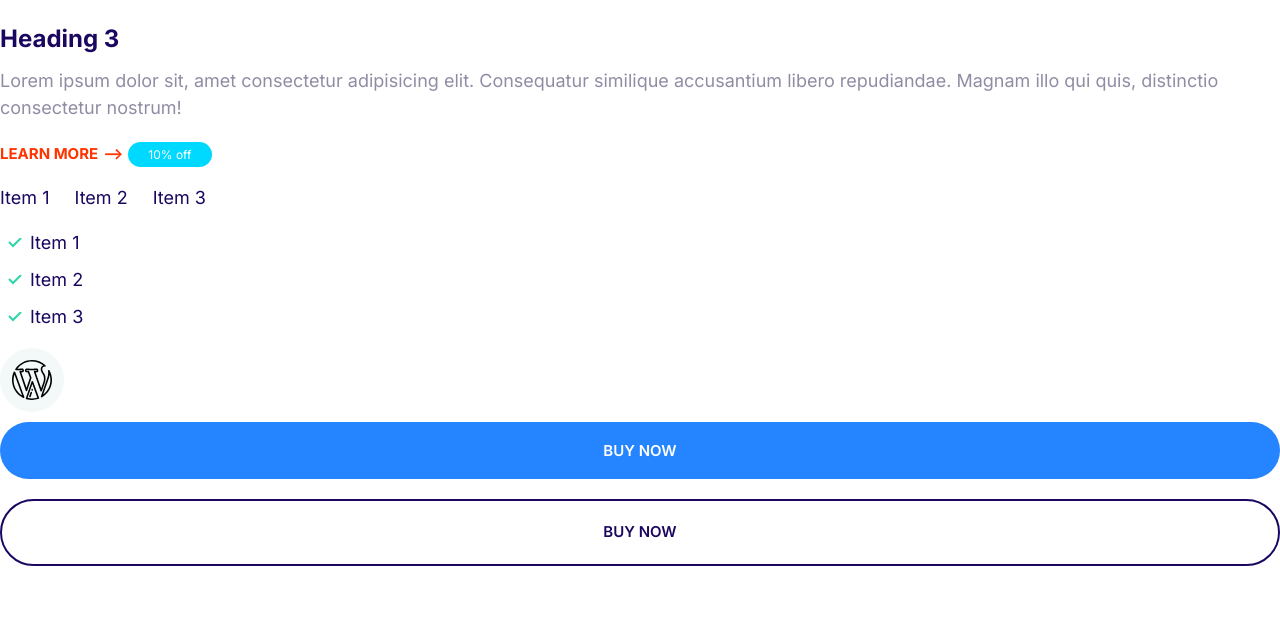
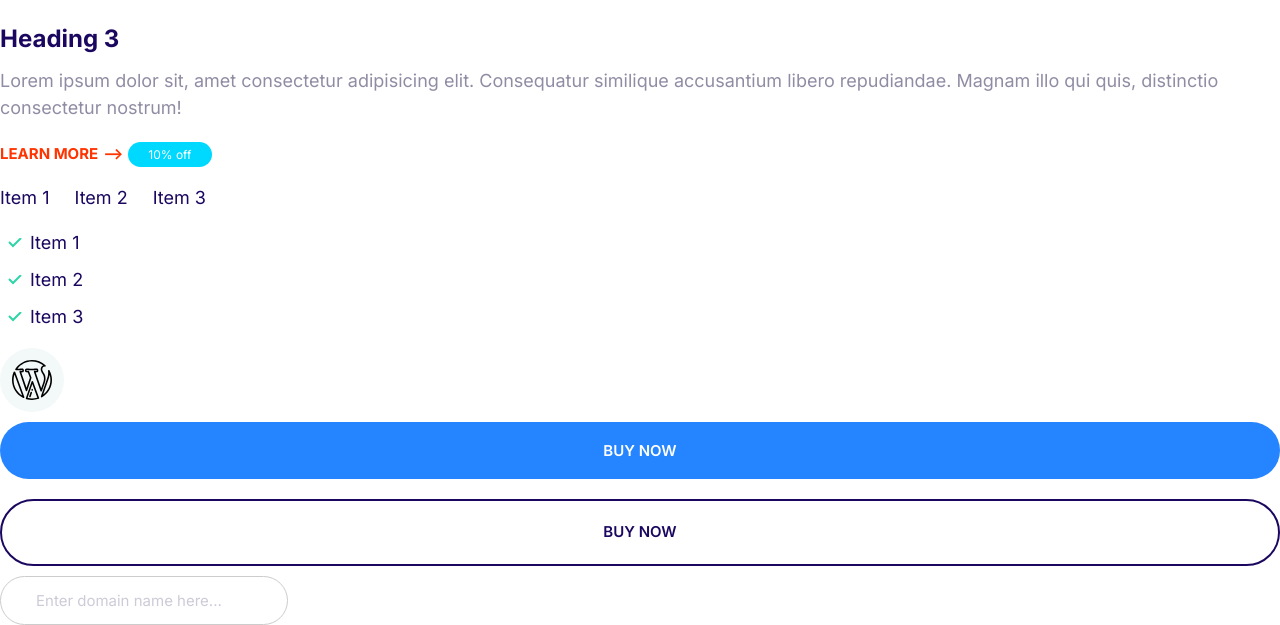
Before and after one commit to Harshanani007/Harshfy, a plain HTML site: page index.html in a window 1280 px wide. Shown: the part 270-895 px from the top of the page. Before the commit the page ends 846 px from the top, so only its background shows below. Drawn offline with Linux system fonts and the light colour scheme.

Commit message:
Styled the inputs.

```diff
--- a/css/styles.css
+++ b/css/styles.css
@@ -250,3 +250,24 @@ and here using inline block coz when we keep the icon next to the line we dont w
     font-size: 1.5rem;
   }
 }
+
+/*inputs*/
+/*inputs*/
+.input {
+  padding: 1.5rem 3.5rem;
+  border: 1px solid #ccc;
+  border-radius: 30px;
+  outline: 0;
+  color: var(--color-headings);
+  font-size: 2rem;
+}
+
+::placeholder {
+  color: #cdcbd7; /*the placeholder color is dark and the larger than our design so we use pseudo element*/
+}
+
+@media screen and (min-width: 1024px) {
+  .input {
+    font-size: 1.5rem;
+  }
+}
--- a/index.html
+++ b/index.html
@@ -55,5 +55,7 @@
     two types of buttons in color and two types in size filling the entire container called block buttons-->
     <button class="btn btn--primary btn--block">buy now</button>
     <a href="#" class="btn btn--outline btn--block">buy now</a>
+    <!--inputs-->
+    <input type="text" class="input" placeholder="Enter domain name here..." />
   </body>
 </html>
```
Also changed, not shown: components/inputs.html (added, +1 -0 lines).
